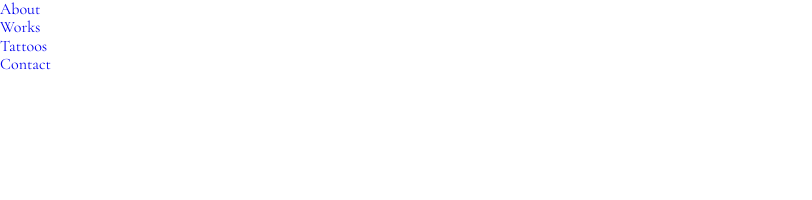
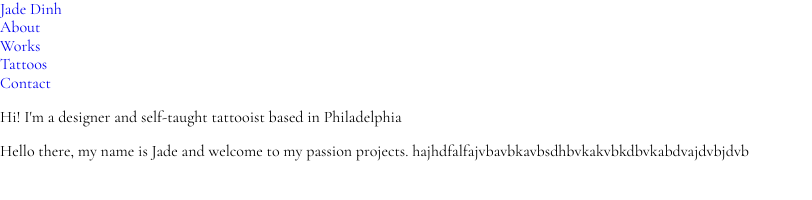
Before and after one commit to Jadedinhh/chaudinh_portfolio, a website: page deploy/index.html in a window 1280 px wide. Shown: the whole page, without its empty margins (0-812 px from the left). Drawn offline with nearby package versions, Linux system fonts and the light colour scheme.

Commit message:
some html

```diff
--- a/deploy/index.html
+++ b/deploy/index.html
@@ -22,7 +22,7 @@
 
         <div>
             <section id="logo-container">
-
+                <a href="#hero" class="nav-btns">Jade Dinh</a>
             </section>
 
             <section id="burger-container">
@@ -42,18 +42,29 @@
 
     <section id="hero">
 
-        <!-- <section id="hero-image">
 
-        </section> -->
 
     <article id="hero-content">
-
+    <p>Hi! I'm a designer and self-taught tattooist based in Philadelphia</p>
     </article>
 
 
     </section>
 
+    <section id="about">
 
+        <section id="about-photo">
+
+        </section>
+
+        <section id="about-content">
+            <p>
+                Hello there, my name is Jade and welcome to my passion projects.
+                hajhdfalfajvbavbkavbsdhbvkakvbkdbvkabdvajdvbjdvb
+
+            </p>
+        </section>
+    </section>
 
 
 
```
Also changed, not shown: 3 other files.
